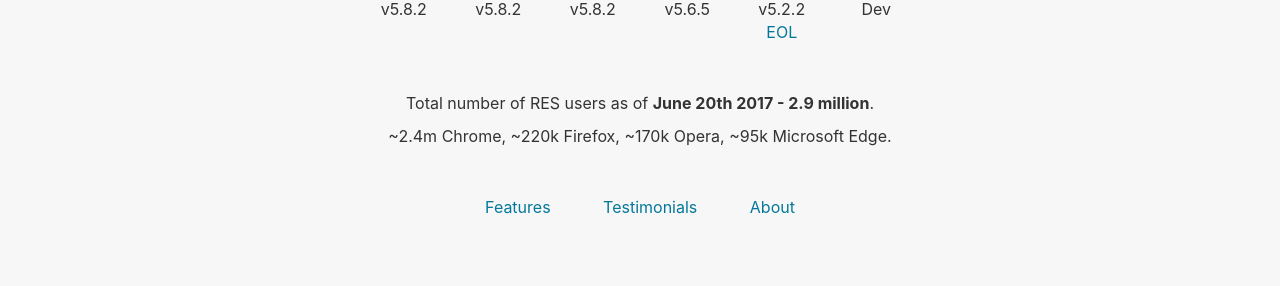
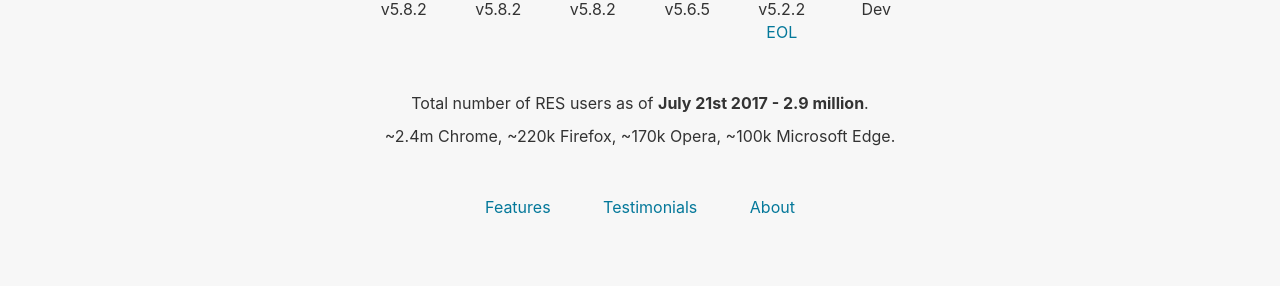
Before and after one commit to Reddit-Enhancement-Suite/Reddit-Enhancement-Suite.github.io, a Jekyll site: the page built from index.html, in a window 1280 px wide. Shown: the part 499-785 px from the top of the page. Built offline with Jekyll 4.4.1, drawn with Linux system fonts in a browser that asks for light colours.

Commit message:
Update index.html

```diff
--- a/index.html
+++ b/index.html
@@ -49,8 +49,8 @@
         </div>
 
         <div class="small-ctas">
-            <p>Total number of RES users as of <b>June 20th 2017 - 2.9 million</b>.</p>
-            <p>~2.4m Chrome, ~220k Firefox, ~170k Opera, ~95k Microsoft Edge.</p>
+            <p>Total number of RES users as of <b>July 21st 2017 - 2.9 million</b>.</p>
+            <p>~2.4m Chrome, ~220k Firefox, ~170k Opera, ~100k Microsoft Edge.</p>
         </div>
 
         <div class="small-ctas">
```
